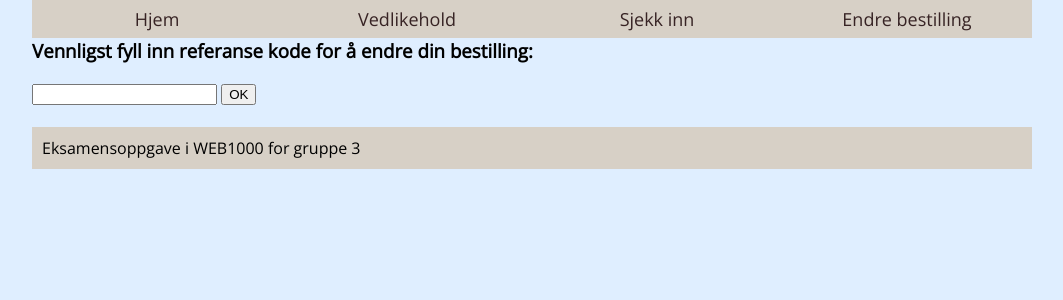
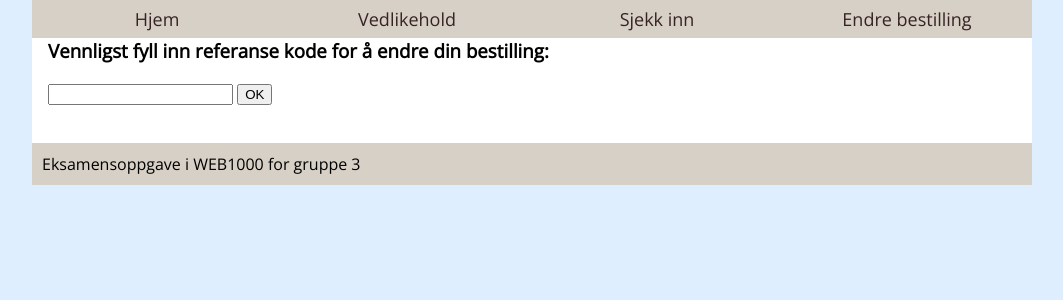
Before and after one commit to WEB-Gruppe-3/Perfect-Hotels-Premium, a PHP site: page /editorder.php in a window 1280 px wide. Shown: the part 254-554 px from the top of the page, without its empty margins (108-1171 px from the left). Run offline with PHP 8.4, Linux system fonts and the light colour scheme.

Commit message:
hvit bakgrunn og padding på sjekkin og editorder

```diff
--- a/nettsted/checkin.php
+++ b/nettsted/checkin.php
@@ -4,16 +4,15 @@
 ?>
     <!-- Start of content -->
     <div id="content">
-        <div id="innholdLeft">
+        <div id="checkinDivFtw">
+
             <h3>Vennligst fyll inn referanse kode:</h3>
             <form method="post" action="" id="checkinform" name="checkinform">
                 <input name="search" type="search" required="">
                 <input type='submit' value='OK' name='checkinbutton' id='checkinbutton'>
             </form>
             <br>
-        </div>
 
-        <div id="innholdRight">
             <?php
             @$checkinbutton=$_POST ["checkinbutton"];
             if ($checkinbutton) {
--- a/nettsted/css/nettsted.css
+++ b/nettsted/css/nettsted.css
@@ -373,3 +373,14 @@ nav ul li a:hover {
 
 	opacity: 0.76;
 }
+
+/* derps */
+#checkinDivFtw {
+	background-color: white;
+	padding: 16px;
+}
+
+#editorderFtw {
+	background-color: white;
+	padding: 16px;
+}
--- a/nettsted/editorder.php
+++ b/nettsted/editorder.php
@@ -115,16 +115,17 @@ function checkrooms($data) {
 ?>
     <!-- Start of content -->
     <div id="content">
-        <div id="innholdLeft">
+
+<div id="editorderFtw">
         <h3>Vennligst fyll inn referanse kode for å endre din bestilling:</h3>
         <form method="post" action="" id="checkinform" name="checkinform">
             <input name="search" type="search" required>
             <input type='submit' value='OK' name='checkinbutton' id='checkinbutton'>
         </form>
         <br>
-        </div>
 
-        <div id="innholdRight">
+
+
             <?php
             @$checkinbutton=$_POST ["checkinbutton"];
             if ($checkinbutton) {
```
Lines whose indentation alone changed are shown as unchanged.
